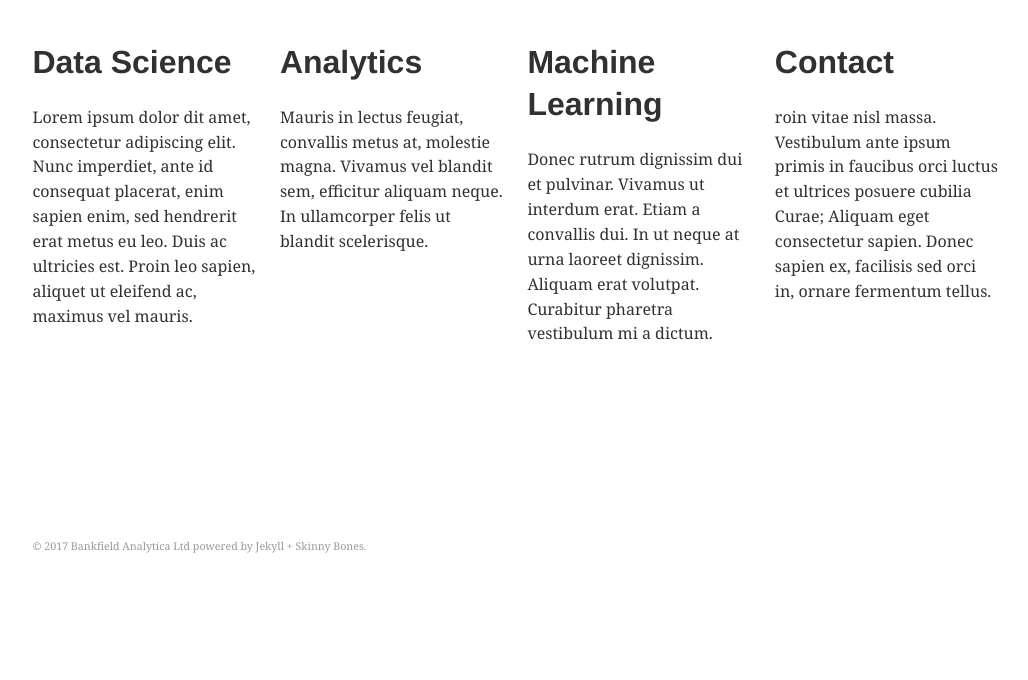
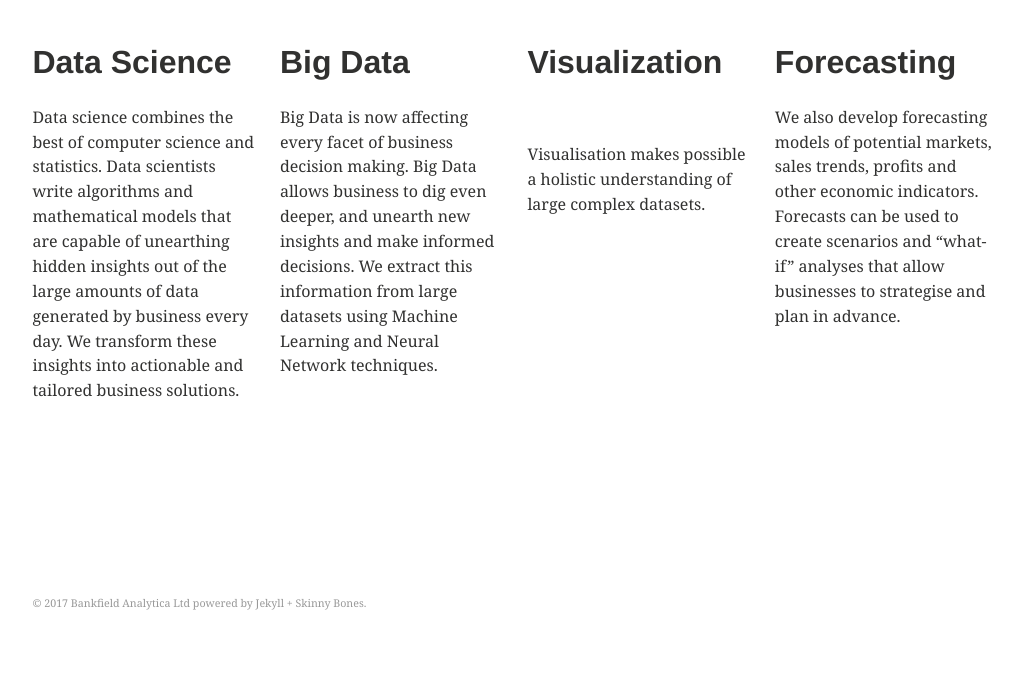
Before and after one commit to Bankfield-Analytica/.github.io, a Jekyll site: the page built from index.md, in a window 1280 px wide. Shown: the part 388-1068 px from the top of the page, without its empty margins (124-1152 px from the left). Built offline with Jekyll 4.4.1, drawn with Linux system fonts in a browser that asks for light colours; before the commit the page ends 1011 px from its top, so only the background shows below that.

Commit message:
updated text

```diff
--- a/index.md
+++ b/index.md
@@ -15,22 +15,22 @@ permalink: /
 
 <div class="tile">
   <h1>Data Science</h1>
-  <p>Lorem ipsum dolor dit amet, consectetur adipiscing elit. Nunc imperdiet, ante id consequat placerat, enim sapien enim, sed hendrerit erat metus eu leo. Duis ac ultricies est. Proin leo sapien, aliquet ut eleifend ac, maximus vel mauris.</p>
+  <p>Data science combines the best of computer science and statistics. Data scientists write algorithms and mathematical models that are capable of unearthing hidden insights out of the large amounts of data generated by business every day. We transform these insights into actionable and tailored business solutions.</p>
 </div><!-- /.tile -->
 
 <div class="tile">
-  <h1>Analytics</h1>
-  <p>Mauris in lectus feugiat, convallis metus at, molestie magna. Vivamus vel blandit sem, efficitur aliquam neque. In ullamcorper felis ut blandit scelerisque.</p>
+  <h1>Big Data</h1>
+  <p>Big Data is now affecting every facet of business decision making. Big Data allows business to dig even deeper, and unearth new insights and make informed decisions. We extract this information from large datasets using Machine Learning and Neural Network techniques.</p>
 </div><!-- /.tile -->
 
 <div class="tile">
-  <h1>Machine Learning</h1>
-  <p>Donec rutrum dignissim dui et pulvinar. Vivamus ut interdum erat. Etiam a convallis dui. In ut neque at urna laoreet dignissim. Aliquam erat volutpat. Curabitur pharetra vestibulum mi a dictum.</p>
+  <h1>Visualization</h1>
+  <p>Visualisation makes possible a holistic understanding of large complex datasets.</p>
 </div><!-- /.tile -->
 
 <div class="tile">
-  <h1>Contact</h1>
-  <p>roin vitae nisl massa. Vestibulum ante ipsum primis in faucibus orci luctus et ultrices posuere cubilia Curae; Aliquam eget consectetur sapien. Donec sapien ex, facilisis sed orci in, ornare fermentum tellus.</p>
+  <h1>Forecasting</h1>
+  <p>We also develop forecasting models of potential markets, sales trends, profits and other economic indicators. Forecasts can be used to create scenarios and “what-if” analyses that allow businesses to strategise and plan in advance.</p>
 </div><!-- /.tile -->
 
 </div><!-- /.tiles -->
```
